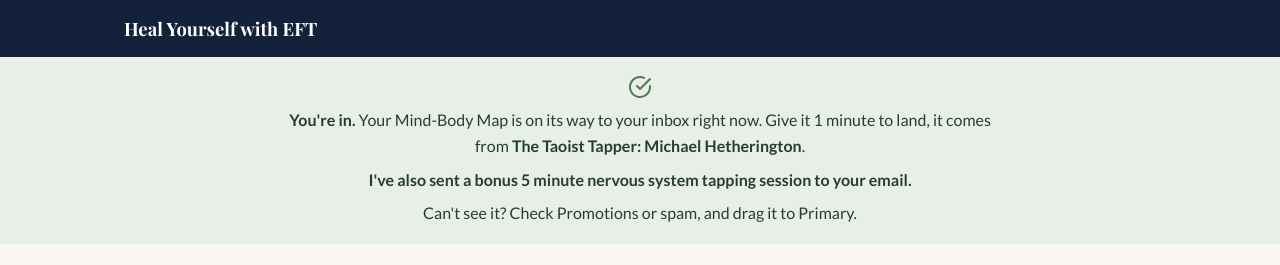
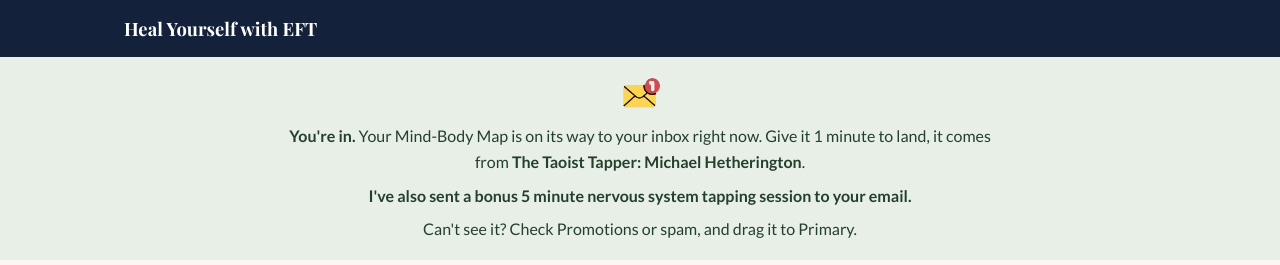
Before and after one commit to fuzzarelly/healyourselfeft, a plain HTML site: page map-download.html in a window 1280 px wide. Shown: the top 265 px of the page. Drawn offline with nearby package versions, Linux system fonts and the light colour scheme; a web font is replaced by a local one.

Commit message:
Thank-you pages: replace green tick with email icon
Swap the confirmation tick SVG for a 40px email-with-notification icon
on the Mind-Body Map and 28 Phrases thank-you pages.

Co-Authored-By: Claude Opus 5.5 <noreply@anthropic.com>

```diff
--- a/map-download.html
+++ b/map-download.html
@@ -62,7 +62,7 @@
        ================================================ -->
   <div class="ty-confirm" role="status">
     <div class="ty-wrap ty-confirm__inner">
-      <svg class="icon" viewBox="0 0 24 24" aria-hidden="true"><path d="M22 11.1V12a10 10 0 1 1-5.9-9.1"/><path d="m22 4-10 10-3-3"/></svg>
+      <img src="images/email-icon.png" alt="" width="40" height="40" aria-hidden="true" />
       <div>
         <p><strong>You're in.</strong> Your Mind-Body Map is on its way to your inbox right now. Give it 1 minute to land, it comes from <strong>The Taoist Tapper: Michael Hetherington</strong>.</p>
         <p><strong>I've also sent a bonus 5 minute nervous system tapping session to your email.</strong></p>
```
Also changed, not shown: phrases-download.html (+1 -1 lines), images/email-icon.png (added).
